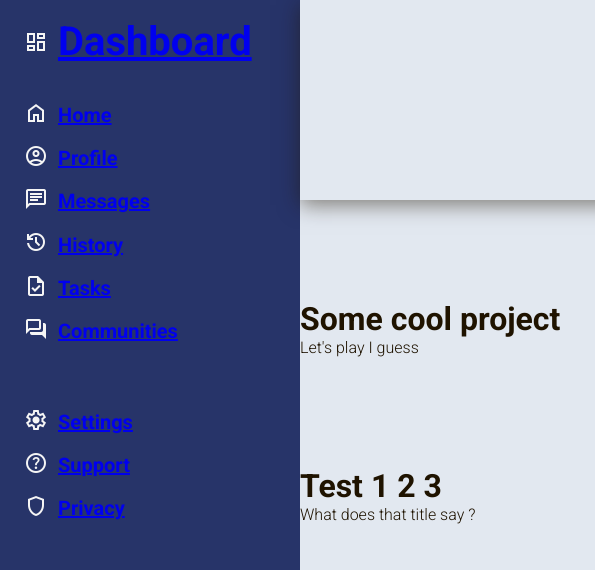
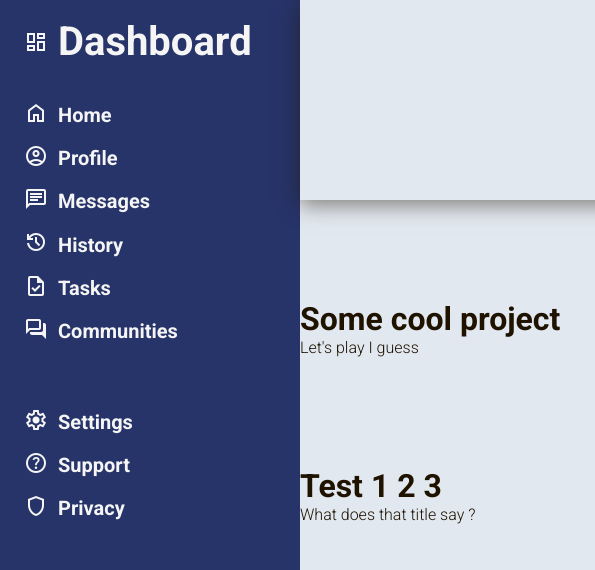
Before and after one commit to Yushi5058/admin-dashboard, a plain HTML site: page index.html in a window 1280 px wide. Shown: the top 570 px of the page, 0-595 px from the left. Drawn offline with nearby package versions, Linux system fonts and the light colour scheme.

Commit message:
update sidebar links styles

```diff
--- a/styles.css
+++ b/styles.css
@@ -62,6 +62,15 @@ body {
 
 .sidebar-section-one, .sidebar-section-two {
   margin-top:1.2rem;
+}
+
+.sidebar-links {
+  text-decoration: none;
+  color:currentColor;
+}
+
+.sidebar-links:hover {
+  text-decoration:underline whitesmoke;
 }
 
 /* Header section */
@@ -164,6 +173,8 @@ button :hover {
 }
 
 
+
+
 .main-content {
   grid-area:main;
   display: grid;
```
